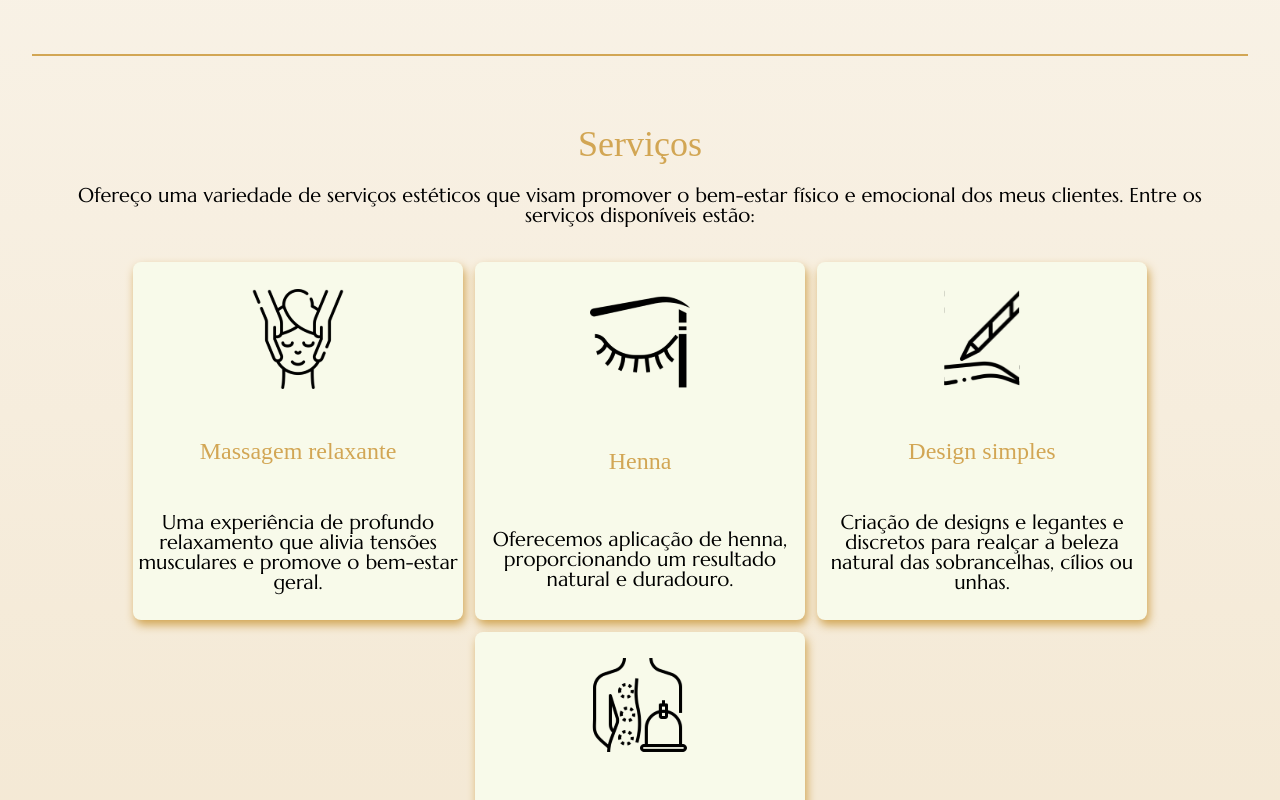
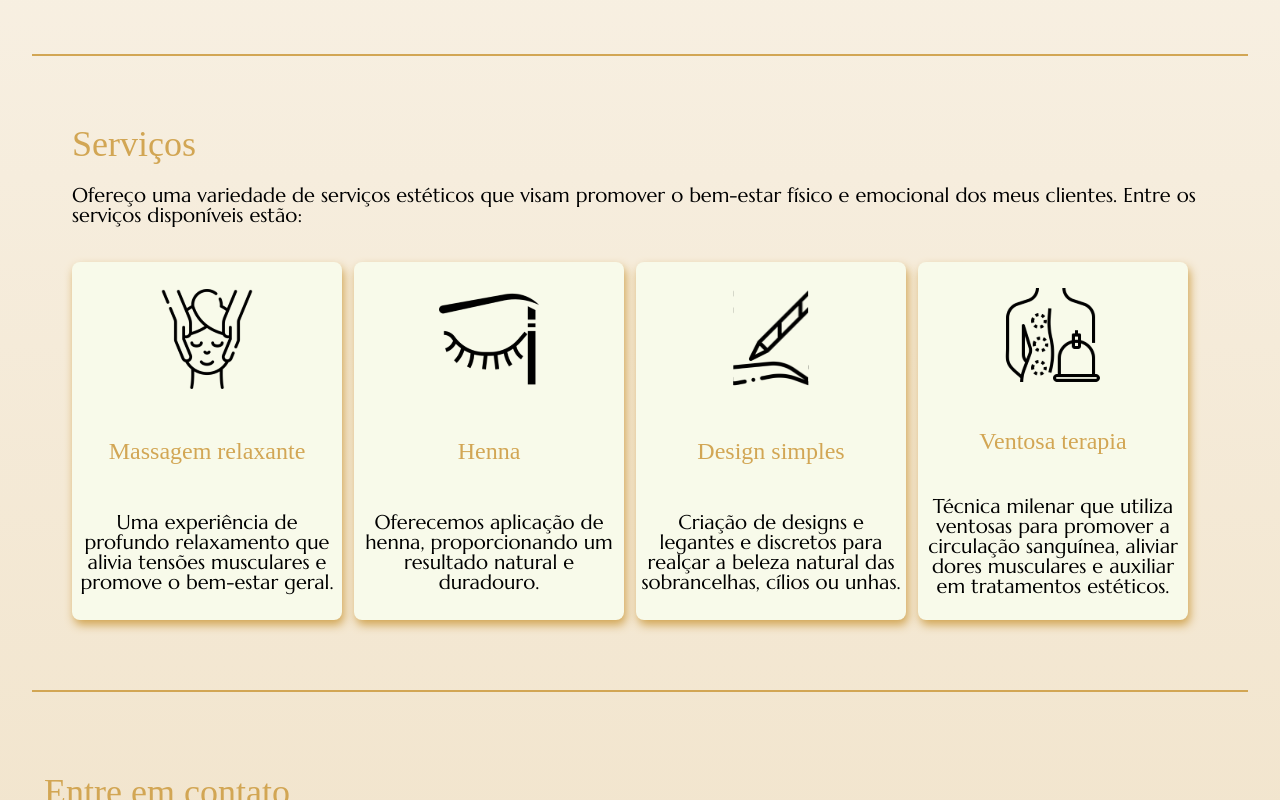
Before and after one commit to VitorAndes/Esteticagio, a Vue app: page / in a window 1280 px wide. Shown: the part 1280-2080 px from the top of the page. Built offline with nearby package versions, Linux system fonts and the light colour scheme; a web font is replaced by a local one.

Commit message:
:iphone: test responsive

```diff
--- a/src/App.vue
+++ b/src/App.vue
@@ -38,6 +38,11 @@ import SobreComponent from './components/SobreComponent.vue';
       width: 100%;
       padding: 2rem;
     }
+
+    @media (min-width: 1380px) {
+      width: max(1300px);
+      padding: 2rem;
+    }
   }
 }
 </style>
--- a/src/components/CardServicos.vue
+++ b/src/components/CardServicos.vue
@@ -76,7 +76,7 @@ const services = ref<Service[]>([
 
         @media (min-width: 1200px) {
             height: 358px;
-            width: 330px;
+            width: 270px;
         }
 
         .service_img {
--- a/src/components/ServicosComponent.vue
+++ b/src/components/ServicosComponent.vue
@@ -18,8 +18,9 @@ import CardServicos from "./CardServicos.vue";
 #section_servicos {
     display: flex;
     flex-direction: column;
-    align-items: center;
+    align-items: start;
     gap: 12px;
+    padding: 0px 40px;
 
     @media (min-width: 768px) {
         height: 100%;
@@ -28,13 +29,14 @@ import CardServicos from "./CardServicos.vue";
     .servicos_title {
         .format_title();
         color: @text_primary;
-        margin-bottom: 12px
+        margin-bottom: 12px;
+        text-align: start;
+
     }
 
     .servicos_description {
         .format_description();
-        padding: 0px 12px;
-        text-align: center;
+
         margin-bottom: 24px;
     }
 
--- a/src/components/SobreComponent.vue
+++ b/src/components/SobreComponent.vue
@@ -56,6 +56,7 @@
 
     .section_sobre__content {
         padding: 0px 40px;
+        text-align: start;
 
         .section_sobre__content_title {
             .format_title();
```
